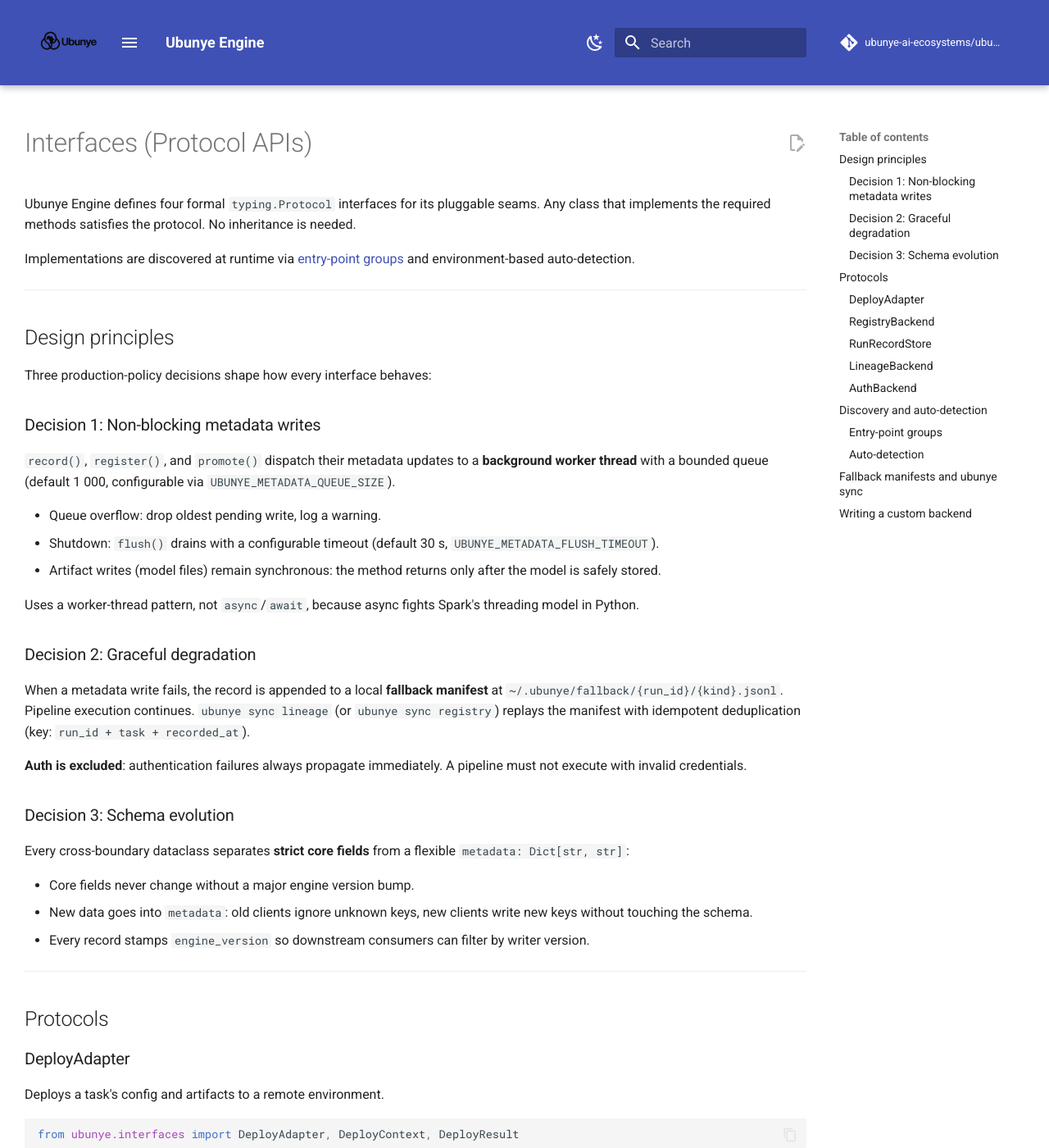
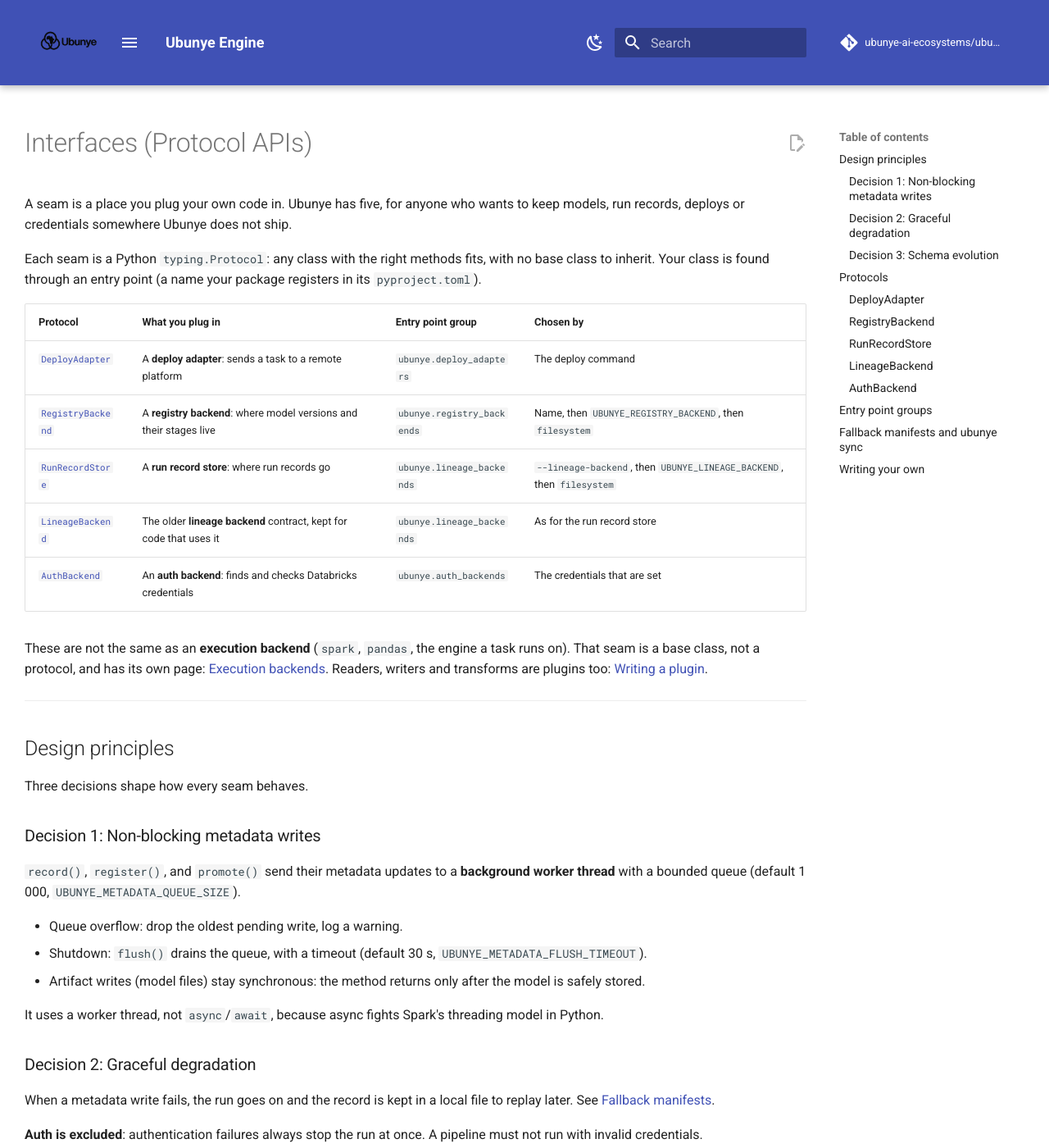
Before and after one commit to ubunye-ai-ecosystems/ubunye_engine, an MkDocs documentation site: the page built from docs/interfaces.md, in a window 1280 px wide and 1400 px high. Shown: the whole window at 82% size. Built offline with MkDocs 1.6.1 and Material for MkDocs 9.7.7, drawn with Linux system fonts in a browser that asks for light colours; comment, search, counter and statistics services are not loaded; some of the changed text lies outside the part shown.

Commit message:
docs: api chooser table, five protocols named plainly, missing exceptions
api.md: which API to use and what it returns, DEV/PROD, backends prose links
backends.md. interfaces.md: five seams, MLflowModelRegistryBackend, registry
chosen by name then env then filesystem, every entry point group, one fallback
section. errors.md: FeatureContractError, lease and upstream errors, link to
troubleshooting.

Co-Authored-By: Claude Opus 5.5 <noreply@anthropic.com>

````diff
--- a/docs/interfaces.md
+++ b/docs/interfaces.md
@@ -1,55 +1,64 @@
 # Interfaces (Protocol APIs)
 
-Ubunye Engine defines four formal `typing.Protocol` interfaces for its
-pluggable seams.  Any class that implements the required methods satisfies
-the protocol. No inheritance is needed.
+A seam is a place you plug your own code in. Ubunye has five, for anyone who
+wants to keep models, run records, deploys or credentials somewhere Ubunye does
+not ship.
 
-Implementations are discovered at runtime via
-[entry-point groups](https://packaging.python.org/en/latest/specifications/entry-points/)
-and environment-based auto-detection.
+Each seam is a Python `typing.Protocol`: any class with the right methods fits,
+with no base class to inherit. Your class is found through an entry point (a
+name your package registers in its `pyproject.toml`).
+
+| Protocol | What you plug in | Entry point group | Chosen by |
+|---|---|---|---|
+| [`DeployAdapter`](#deployadapter) | A **deploy adapter**: sends a task to a remote platform | `ubunye.deploy_adapters` | The deploy command |
+| [`RegistryBackend`](#registrybackend) | A **registry backend**: where model versions and their stages live | `ubunye.registry_backends` | Name, then `UBUNYE_REGISTRY_BACKEND`, then `filesystem` |
+| [`RunRecordStore`](#runrecordstore) | A **run record store**: where run records go | `ubunye.lineage_backends` | `--lineage-backend`, then `UBUNYE_LINEAGE_BACKEND`, then `filesystem` |
+| [`LineageBackend`](#lineagebackend) | The older **lineage backend** contract, kept for code that uses it | `ubunye.lineage_backends` | As for the run record store |
+| [`AuthBackend`](#authbackend) | An **auth backend**: finds and checks Databricks credentials | `ubunye.auth_backends` | The credentials that are set |
+
+These are not the same as an **execution backend** (`spark`, `pandas`, the
+engine a task runs on). That seam is a base class, not a protocol, and has its
+own page: [Execution backends](backends.md). Readers, writers and transforms
+are plugins too: [Writing a plugin](connectors/plugin_guide.md).
 
 ---
 
 ## Design principles
 
-Three production-policy decisions shape how every interface behaves:
+Three decisions shape how every seam behaves.
 
 ### Decision 1: Non-blocking metadata writes
 
-`record()`, `register()`, and `promote()` dispatch their metadata updates
-to a **background worker thread** with a bounded queue (default 1 000,
-configurable via `UBUNYE_METADATA_QUEUE_SIZE`).
+`record()`, `register()`, and `promote()` send their metadata updates to a
+**background worker thread** with a bounded queue (default 1 000,
+`UBUNYE_METADATA_QUEUE_SIZE`).
 
-- Queue overflow: drop oldest pending write, log a warning.
-- Shutdown: `flush()` drains with a configurable timeout (default 30 s,
+- Queue overflow: drop the oldest pending write, log a warning.
+- Shutdown: `flush()` drains the queue, with a timeout (default 30 s,
   `UBUNYE_METADATA_FLUSH_TIMEOUT`).
-- Artifact writes (model files) remain synchronous: the method returns
+- Artifact writes (model files) stay synchronous: the method returns
   only after the model is safely stored.
 
-Uses a worker-thread pattern, not `async`/`await`, because async fights Spark's
+It uses a worker thread, not `async`/`await`, because async fights Spark's
 threading model in Python.
 
 ### Decision 2: Graceful degradation
 
-When a metadata write fails, the record is appended to a local **fallback
-manifest** at `~/.ubunye/fallback/{run_id}/{kind}.jsonl`.  Pipeline
-execution continues.  `ubunye sync lineage` (or `ubunye sync registry`)
-replays the manifest with idempotent deduplication (key:
-`run_id + task + recorded_at`).
+When a metadata write fails, the run goes on and the record is kept in a local
+file to replay later. See [Fallback manifests](#fallback-manifests-and-ubunye-sync).
 
-**Auth is excluded**: authentication failures always propagate
-immediately.  A pipeline must not execute with invalid credentials.
+**Auth is excluded**: authentication failures always stop the run at once. A
+pipeline must not run with invalid credentials.
 
 ### Decision 3: Schema evolution
 
-Every cross-boundary dataclass separates **strict core fields** from a
+Every dataclass that crosses a seam separates **strict core fields** from a
 flexible `metadata: Dict[str, str]`:
 
 - Core fields never change without a major engine version bump.
 - New data goes into `metadata`: old clients ignore unknown keys, new
   clients write new keys without touching the schema.
-- Every record stamps `engine_version` so downstream consumers can filter
-  by writer version.
+- Every record stamps `engine_version` so readers can filter by writer version.
 
 ---
 
@@ -57,7 +66,7 @@ flexible `metadata: Dict[str, str]`:
 
 ### DeployAdapter
 
-Deploys a task's config and artifacts to a remote environment.
+A deploy adapter sends a task's config and artifacts to a remote environment.
 
 ```python
 from ubunye.interfaces import DeployAdapter, DeployContext, DeployResult
@@ -87,7 +96,7 @@ from ubunye.interfaces import DeployAdapter, DeployContext, DeployResult
 
 ### RegistryBackend
 
-Model lifecycle management: register, promote, demote, delete.
+A registry backend manages model versions: register, promote, demote, delete.
 
 ```python
 from ubunye.interfaces import RegistryBackend, ModelVersionInfo
@@ -108,17 +117,30 @@ from ubunye.interfaces import RegistryBackend, ModelVersionInfo
 **Built-in**:
 
 - `FilesystemRegistryBackend`, entry point `ubunye.registry_backends:filesystem`.
-- `MLflowRegistryBackend`, entry point `ubunye.registry_backends:mlflow`.
-  Layers MLflow experiment/run logging on top of filesystem storage.
-  MLflow logging is best-effort and never blocks the pipeline.
+  Keeps models and their stages in a folder.
+- `MLflowModelRegistryBackend`, entry point `ubunye.registry_backends:mlflow`.
+  Keeps them in the MLflow Model Registry: each Ubunye version is a registered
+  model version, and `staging` and `production` are MLflow aliases. Needs
+  `pip install 'ubunye-engine[ml]'`. See
+  [ADR 014](architecture/adr-014-mlflow-registry-aliases.md).
+
+`MLflowRegistryBackend` (a folder, with runs logged to MLflow on top, best
+effort, never blocking the pipeline) is deprecated since 0.9 and still works;
+use `MLflowModelRegistryBackend`.
+
+**Which one is used**: the name you give (`ubunye models --backend`, or
+`backend:` in the config's registry block), else `UBUNYE_REGISTRY_BACKEND`, else
+`filesystem`. Ubunye does not guess from the host: on Databricks, set
+`UBUNYE_REGISTRY_BACKEND=mlflow` if you want MLflow. Why:
+[ADR 010](architecture/adr-010-registry-backends.md).
 
 ---
 
 ### RunRecordStore
 
-Where run records (the whole `RunContext`, the receipt) are stored. Every store
-in `ubunye.lineage_backends` provides it, and is chosen by name: `--lineage-backend`,
-then `UBUNYE_LINEAGE_BACKEND`, then `filesystem` (ADR 011). No base class needed.
+A run record store keeps run records (the whole `RunContext`, what
+`lineage show` prints). Every store in `ubunye.lineage_backends` provides it.
+No base class needed.
 
 ```python
 from ubunye.interfaces import RunRecordStore
@@ -129,6 +151,21 @@ from ubunye.interfaces import RunRecordStore
       show_root_heading: false
       show_source: false
       heading_level: 4
+
+**Built-in**:
+
+- `FileSystemLineageStore`, entry point `ubunye.lineage_backends:filesystem`.
+  One JSON file per run. Uses a `run_id` to path index for fast lookups and an
+  in-memory `RunContext` cache to avoid parsing JSON again on search.
+- `DeltaLineageBackend`, entry point `ubunye.lineage_backends:delta`.
+  Stores each run record whole (JSON plus index columns) in a Delta table or
+  path, through the active SparkSession or a local one it starts. A record it
+  cannot write goes to a fallback manifest, with a warning.
+
+**Which one is used**: `--lineage-backend` (or `lineage_backend=` in Python),
+else `UBUNYE_LINEAGE_BACKEND`, else `filesystem`. Where each keeps its records:
+[Where run records are stored](cli.md#where-run-records-are-stored). Why:
+[ADR 011](architecture/adr-011-run-record-stores.md).
 
 Prove a store keeps the contract with the shipped suite:
 
@@ -143,6 +180,8 @@ class TestMyStore(LineageStoreConformance):
     def store(self, tmp_path):
         return MyStore(str(tmp_path / "runs"))
 ```
+
+---
 
 ### LineageBackend
 
@@ -166,23 +205,15 @@ from ubunye.interfaces import LineageBackend, LineageRecord
       show_source: false
       heading_level: 4
 
-**Built-in**:
-
-- `FileSystemLineageStore`, entry point `ubunye.lineage_backends:filesystem`.
-  Uses a `run_id` to path index for O(1) lookups and an in-memory
-  `RunContext` cache to avoid repeated JSON parsing on search.
-- `DeltaLineageBackend`, entry point `ubunye.lineage_backends:delta`.
-  Stores each run record whole (JSON plus index columns) in a Delta table or
-  path, through the active SparkSession or a local one it starts. A record it
-  cannot write goes to a fallback manifest, with a warning. Its older
-  `LineageRecord` methods still use JSON files when no SparkSession existed
-  when it was built, and now log that.
+**Built-in**: the same two classes as the run record store. The Delta one's
+older `LineageRecord` methods still use JSON files when no SparkSession existed
+when it was built, and log that.
 
 ---
 
 ### AuthBackend
 
-Credential resolution and validation.
+An auth backend finds and checks Databricks credentials.
 
 ```python
 from ubunye.interfaces import AuthBackend, Credentials
@@ -207,88 +238,92 @@ from ubunye.interfaces import AuthBackend, Credentials
 - `ServicePrincipalAuthBackend`, entry point `ubunye.auth_backends:service_principal`.
   Uses `DATABRICKS_CLIENT_ID` + `DATABRICKS_CLIENT_SECRET` for OAuth M2M auth.
 
+**Which one is used**:
+
+| Set in the environment | Auth backend |
+|---|---|
+| `DATABRICKS_CLIENT_ID` and `DATABRICKS_CLIENT_SECRET` | `service_principal` (wins when both kinds are set) |
+| `DATABRICKS_TOKEN` | `token` |
+| Neither | Raises `AuthNotFoundError` |
+
+See [Databricks authentication](databricks-auth.md).
+
 ---
 
-## Discovery and auto-detection
+## Entry point groups
 
-### Entry-point groups
+Every group the engine reads, with what it ships. Third-party packages add
+their own classes under these groups in their `pyproject.toml`.
 
-| Group | Built-in name | Class |
+| Group | What it holds | Built-in names |
 |---|---|---|
-| `ubunye.deploy_adapters` | `databricks` | `DatabricksDeployAdapter` |
-| `ubunye.registry_backends` | `filesystem` | `FilesystemRegistryBackend` |
-| `ubunye.registry_backends` | `mlflow` | `MLflowRegistryBackend` |
-| `ubunye.lineage_backends` | `filesystem` | `FileSystemLineageStore` |
-| `ubunye.lineage_backends` | `delta` | `DeltaLineageBackend` |
-| `ubunye.auth_backends` | `token` | `TokenAuthBackend` |
-| `ubunye.auth_backends` | `service_principal` | `ServicePrincipalAuthBackend` |
-| `ubunye.artifact_stores` | `file` | `LocalArtifactStore` (model files; a third party adds a storage scheme here) |
+| `ubunye.deploy_adapters` | Deploy adapters | `databricks` (`DatabricksDeployAdapter`) |
+| `ubunye.registry_backends` | Registry backends | `filesystem` (`FilesystemRegistryBackend`), `mlflow` (`MLflowModelRegistryBackend`) |
+| `ubunye.lineage_backends` | Run record stores | `filesystem` (`FileSystemLineageStore`), `delta` (`DeltaLineageBackend`) |
+| `ubunye.auth_backends` | Auth backends | `token` (`TokenAuthBackend`), `service_principal` (`ServicePrincipalAuthBackend`) |
+| `ubunye.artifact_stores` | Where model files go, by URL scheme | `file` (`LocalArtifactStore`); a third party adds a scheme here |
+| `ubunye.backends` | Execution backends ([Execution backends](backends.md)) | `spark`, `databricks`, `pandas` |
+| `ubunye.readers` | Readers (`format:` of an input) | `hive`, `jdbc`, `s3`, `delta`, `binary`, `unity`, `rest_api` |
+| `ubunye.writers` | Writers (`format:` of an output) | `s3`, `delta`, `hive`, `jdbc`, `unity`, `rest_api` |
+| `ubunye.transforms` | Transforms | `noop`, `model` |
+| `ubunye.ml` | Model wrappers | `sklearn`, `sparkml` |
+| `ubunye.monitors` | Monitors (older than hooks) | `mlflow`, `lineage` |
+| `ubunye.hooks` | Hooks, always on | `events`, `otel`, `prometheus` |
+| `ubunye.secrets` | Secret providers for `secret://` ([Secrets](config/secrets.md)) | `env`, `file`, `databricks`, `aws-sm`, `gcp-sm`, `azure-kv` |
+| `ubunye.llm_backends` | Model call providers ([LLM calls](patterns/llm.md)) | `anthropic`, `openai_compatible`, `databricks_serving` |
 
-Third-party packages register backends by adding entry points under these
-groups in their `pyproject.toml`.
-
-### Auto-detection
-
-When no backend is explicitly configured, the engine probes the
-environment:
-
-| Seam | Probe | Result |
-|---|---|---|
-| Registry | `UBUNYE_REGISTRY_BACKEND` set | that name |
-| Registry | `DATABRICKS_RUNTIME_VERSION` + `mlflow` importable | `"mlflow"` |
-| Registry | Otherwise | `"filesystem"` |
-| Lineage | `--lineage-backend` / `lineage_backend=` | that name |
-| Lineage | `UBUNYE_LINEAGE_BACKEND` set | that name |
-| Lineage | Otherwise | `"filesystem"` |
-| Auth | `DATABRICKS_CLIENT_ID` + `DATABRICKS_CLIENT_SECRET` | `"service_principal"` |
-| Auth | `DATABRICKS_TOKEN` | `"token"` |
-| Auth | None | Raises `AuthNotFoundError` |
-
-Service principal takes priority over token when both are set.
+How to write and register readers, writers and transforms:
+[Writing a plugin](connectors/plugin_guide.md).
 
 ---
 
 ## Fallback manifests and `ubunye sync`
 
-When a metadata write fails (Decision 2), the record is appended to:
+When a metadata write fails (a run record, or a model registry update), the run
+goes on, and the record is appended to a local **fallback manifest**:
 
 ```
 ~/.ubunye/fallback/{run_id}/{kind}.jsonl
 ```
 
-Each line is a JSON object with all record fields plus a `_fallback_at`
-timestamp.
+`kind` is `lineage` or `registry`. Each line is a JSON object with all record
+fields plus a `_fallback_at` timestamp. The run logs a warning that says so.
 
-Replay with:
+Replay them once the store is back:
 
 ```bash
-ubunye sync lineage                    # replay all lineage manifests
-ubunye sync lineage --run-id abc123    # replay a specific run
+ubunye sync lineage                    # replay all run record manifests
+ubunye sync lineage --run-id abc123    # replay one run
+ubunye sync lineage --lineage-backend delta --lineage-dir main.ops.ubunye_runs
 ubunye sync registry                   # replay all registry manifests
 ```
 
-Deduplication key: `run_id + task + recorded_at`.  Replayed manifests are
-archived to `~/.ubunye/fallback/synced/`.
+Replay skips records already written (the key is `run_id + task + recorded_at`),
+so running it twice is safe. Replayed manifests are moved to
+`~/.ubunye/fallback/synced/`. Every flag: [`ubunye sync`](cli.md#ubunye-sync).
 
 ---
 
-## Writing a custom backend
+## Writing your own
 
 1. Implement the protocol methods (no base class needed).
 2. Register the entry point in your `pyproject.toml`:
 
     ```toml
     [project.entry-points."ubunye.lineage_backends"]
-    my_backend = "my_package.lineage:MyLineageBackend"
+    my_store = "my_package.lineage:MyRunRecordStore"
     ```
 
 3. Install the package (`pip install -e .`).
-4. The engine discovers it automatically. A lineage backend is then used with
-   `--lineage-backend my_backend` (or `UBUNYE_LINEAGE_BACKEND=my_backend`), and
+4. The engine finds it by name. A run record store is then used with
+   `--lineage-backend my_store` (or `UBUNYE_LINEAGE_BACKEND=my_store`), and
    built with one argument, `--lineage-dir` as given:
 
     ```python
     from ubunye.lineage import stores
 
-    store = stores.open_store("my-location", "my_backend")
+    store = stores.open_store("my-location", "my_store")
     ```
+
+   A registry backend is used with `ubunye models --backend my_registry` (or
+   `UBUNYE_REGISTRY_BACKEND=my_registry`).
````
Also changed, not shown: docs/api.md (+25 -21 lines), docs/errors.md (+26 -8 lines).
